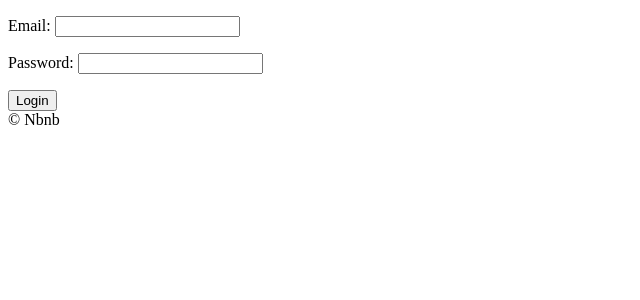
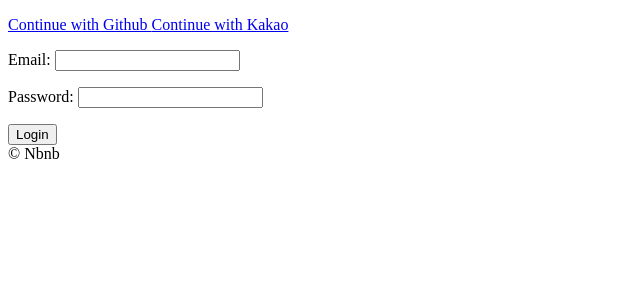
Before and after one commit to Wony56/airbnb-clone, a Django app: page /users/login in a window 1280 px wide. Shown: the part 78-378 px from the top of the page, without its empty margins (0-640 px from the left). Run offline with Django 3.2, Linux system fonts and the light colour scheme; parts of the project's set-up code (start-up, migrations or seed data) failed here and were passed over.

Commit message:
#21 Github, Kakao login

```diff
--- /dev/null
+++ b/templates/partials/social_login.html
@@ -0,0 +1,6 @@
+<a href="{% url 'users:github-login' %}">
+    Continue with Github
+</a>
+<a href="{% url 'users:kakao-login' %}">
+    Continue with Kakao
+</a>
--- a/templates/users/login.html
+++ b/templates/users/login.html
@@ -9,6 +9,8 @@ Log In
 
 {% block content %}
 
+{% include 'partials/social_login.html' %}
+
 <form method="POST" action="{% url "users:login" %}">
     {% csrf_token %}
     {{form.as_p}}
--- a/users/admin.py
+++ b/users/admin.py
@@ -28,6 +28,7 @@ class CustomUserAdmin(UserAdmin):
                     "language",
                     "currency",
                     "superhost",
+                    "login_method",
                 )
             },
         ),
@@ -48,4 +49,5 @@ class CustomUserAdmin(UserAdmin):
         "is_superuser",
         "email_verified",
         "email_secret",
+        "login_method",
     )
--- a/users/forms.py
+++ b/users/forms.py
@@ -1,4 +1,5 @@
 from django import forms
+from django.contrib.auth.forms import UserCreationForm
 from . import models
 
 
@@ -20,27 +21,6 @@ class LoginForm(forms.Form):
             self.add_error("email", forms.ValidationError("User does not exist"))
 
 
-class SignUpForm(forms.ModelForm):
-    class Meta:
-        model = models.User
-        fields = ("first_name", "last_name", "email")
+class SignUpForm(UserCreationForm):
 
-    password = forms.CharField(widget=forms.PasswordInput)
-    password1 = forms.CharField(widget=forms.PasswordInput, label="Confirm Password")
-
-    def clean_password1(self):
-        password = self.cleaned_data.get("password")
-        password1 = self.cleaned_data.get("password1")
-
-        if password != password1:
-            raise forms.ValidationError("Password confirmation does not match")
-        else:
-            return password
-
-    def save(self, *args, **kwargs):
-        email = self.cleaned_data.get("email")
-        password = self.cleaned_data.get("password")
-        user = super().save(commit=False)
-        user.username = email
-        user.set_password(password)
-        user.save()
+    username = forms.EmailField(label="Email")
--- a/users/urls.py
+++ b/users/urls.py
@@ -5,6 +5,10 @@ app_name = "users"
 
 urlpatterns = [
     path("login", views.LoginView.as_view(), name="login"),
+    path("login/github", views.github_login, name="github-login"),
+    path("login/github/callback", views.github_callback, name="github-callback"),
+    path("login/kakao", views.kakao_login, name="kakao-login"),
+    path("login/kakao/callback", views.kakao_callback, name="kakao-callback"),
     path("logout", views.log_out, name="logout"),
     path("signup", views.SignUpView.as_view(), name="signup"),
     path("verify/<str:key>", views.complete_verification, name="complete-verification"),
--- a/users/views.py
+++ b/users/views.py
@@ -1,7 +1,11 @@
+import os
+import requests
 from django.views.generic import FormView
 from django.urls import reverse_lazy
 from django.shortcuts import redirect, reverse
 from django.contrib.auth import authenticate, login, logout
+from django.core.files.base import ContentFile
+from django.contrib.auth.forms import UserCreationForm
 from . import forms, models
 
 
@@ -59,3 +63,133 @@ def complete_verification(request, key):
         # TODO: add error message
         pass
     return redirect(reverse("core:home"))
+
+
+def github_login(request):
+    client_id = os.environ.get("GH_ID")
+    redirect_uri = "http://127.0.0.1:8000/users/login/github/callback"
+    return redirect(
+        f"https://github.com/login/oauth/authorize?client_id={client_id}&redirect_uri={redirect_uri}&scope=read:user"
+    )
+
+
+class GithubException(Exception):
+    pass
+
+
+def github_callback(request):
+    try:
+        client_id = os.environ.get("GH_ID")
+        client_secret = os.environ.get("GH_SECRET")
+        code = request.GET.get("code", None)
+        if code is not None:
+            token_request = requests.post(
+                f"https://github.com/login/oauth/access_token?client_id={client_id}&client_secret={client_secret}&code={code}",
+                headers={"Accept": "application/json"},
+            )
+            token_json = token_request.json()
+            error = token_json.get("error", None)
+            if error is not None:
+                raise GithubException()
+            else:
+                access_token = token_json.get("access_token")
+                profile_request = requests.get(
+                    "https://api.github.com/user",
+                    headers={
+                        "Authorization": f"token {access_token}",
+                        "Accept": "application/json",
+                    },
+                )
+                profile_json = profile_request.json()
+                username = profile_json.get("login", None)
+                if username is not None:
+                    name = profile_json.get("name")
+                    email = profile_json.get("email")
+                    bio = profile_json.get("bio") or ""
+                    try:
+                        user = models.User.objects.get(email=email)
+                        if user.login_method != models.User.LOGIN_GITHUB:
+                            raise GithubException()
+                    except models.User.DoesNotExist:
+                        user = models.User.objects.create(
+                            username=email,
+                            first_name=name,
+                            bio=bio,
+                            email=email,
+                            login_method=models.User.LOGIN_GITHUB,
+                            email_verified=True,
+                        )
+                        user.set_unusable_password()
+                        user.save()
+                    login(request, user)
+                    return redirect(reverse("core:home"))
+                else:
+                    raise GithubException()
+        else:
+            raise GithubException()
+    except GithubException:
+        # send error message
+        return redirect(reverse("users:login"))
+
+
+def kakao_login(request):
+    client_id = os.environ.get("KAKAO_ID")
+    redirect_uri = "http://127.0.0.1:8000/users/login/kakao/callback"
+    return redirect(
+        f"https://kauth.kakao.com/oauth/authorize?client_id={client_id}&redirect_uri={redirect_uri}&response_type=code"
+    )
+
+
+class KakaoException(Exception):
+    pass
+
+
+def kakao_callback(request):
+    try:
+        code = request.GET.get("code")
+        client_id = os.environ.get("KAKAO_ID")
+        redirect_uri = "http://127.0.0.1:8000/users/login/kakao/callback"
+        token_request = requests.post(
+            f"https://kauth.kakao.com/oauth/token?grant_type=authorization_code&client_id={client_id}&redirect_uri={redirect_uri}&code={code}"
+        )
+        token_json = token_request.json()
+        error = token_json.get("error", None)
+        if error is not None:
+            raise KakaoException()
+        access_token = token_json.get("access_token")
+        profile_request = requests.get(
+            "https://kapi.kakao.com/v2/user/me",
+            headers={"Authorization": f"Bearer {access_token}"},
+        )
+        profile_json = profile_request.json()
+        kakao_account = profile_json.get("kakao_account")
+        email = kakao_account.get("email", None)
+        if email is None:
+            raise KakaoException()
+        properties = profile_json.get("properties")
+        nickname = properties.get("nickname")
+        profile_image = properties.get("profile_image")
+        try:
+            user = models.User.objects.get(email=email)
+            if user.login_method != models.User.LOGIN_KAKAO:
+                raise KakaoException()
+        except models.User.DoesNotExist:
+            user = models.User.objects.create(
+                email=email,
+                username=email,
+                first_name=nickname,
+                login_method=models.User.LOGIN_KAKAO,
+                email_verified=True,
+            )
+            user.set_unusable_password()
+            user.save()
+            if profile_image is not None:
+                photo_request = requests.get(profile_image)
+
+                user.avatar.save(
+                    f"{nickname}-avatar", ContentFile(photo_request.content)
+                )
+        login(request, user)
+        return redirect(reverse("core:home"))
+    except KakaoException:
+        return redirect(reverse("users:login"))
```
Also changed, not shown: users/models.py (+14 -1 lines), users/migrations/0006_auto_20200131_1327.py (added), 2 other files.
